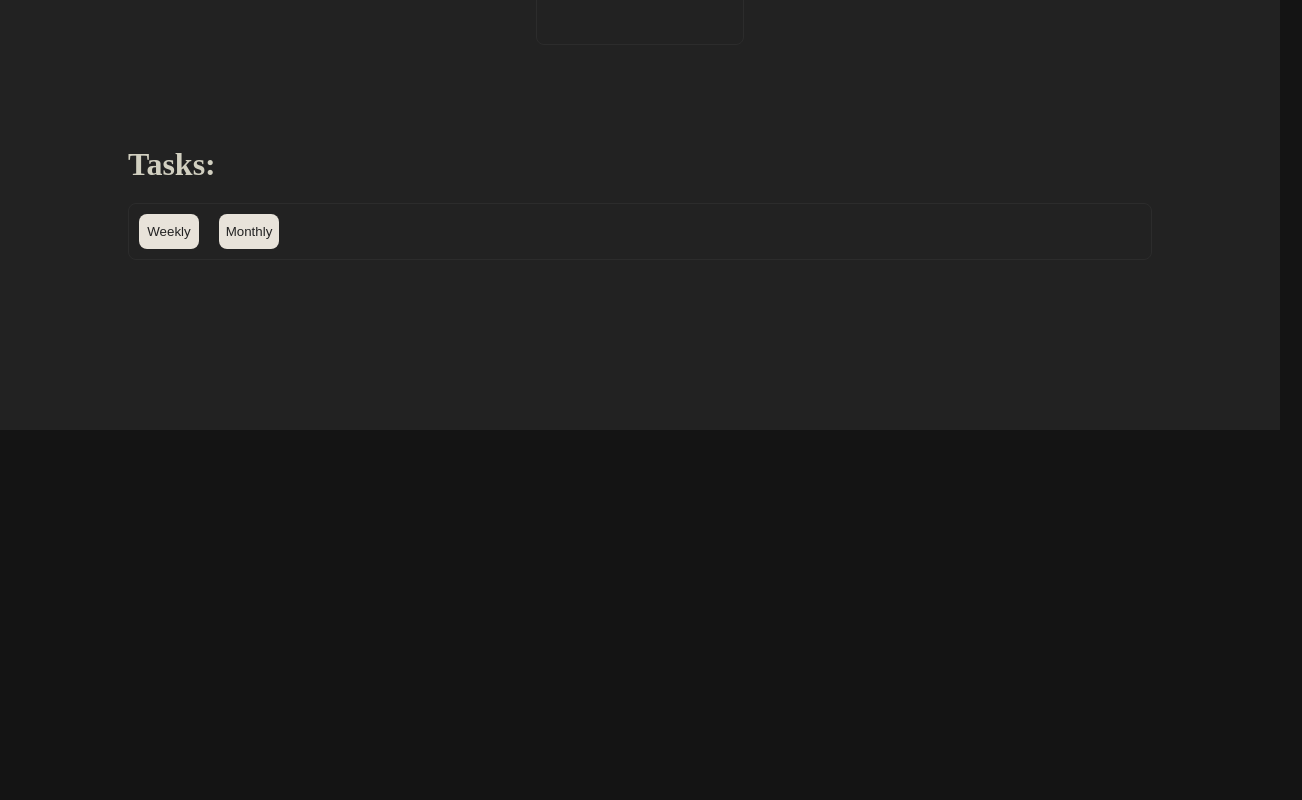
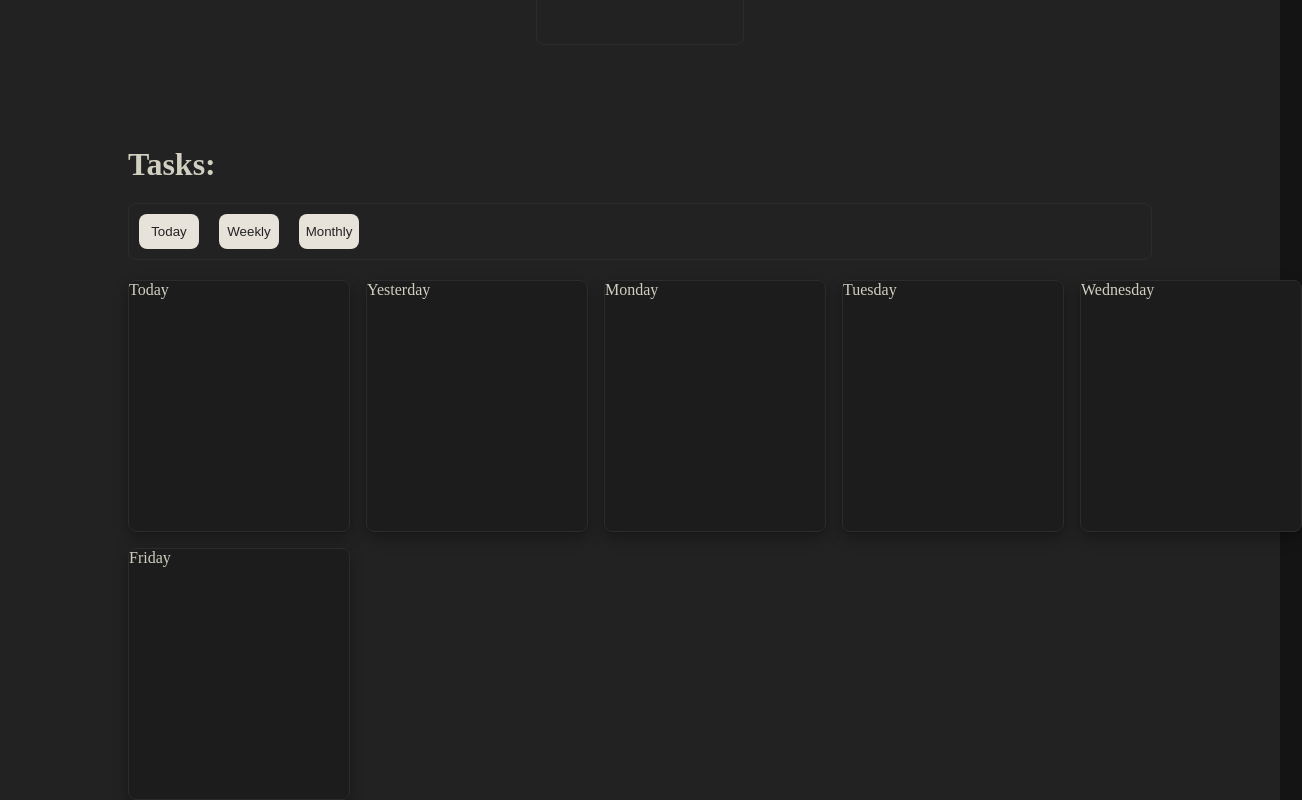
Before and after one commit to Prayushstha/NoNotion, a React (Vite) app: page / in a window 1280 px wide. Shown: the part 515-1315 px from the top of the page, 1302 px wide, since content can reach past the window. Before the commit the page ends 945 px from the top, so only its background shows below. Built offline with nearby package versions, Linux system fonts and the light colour scheme.

Commit message:
Added Task Cards

```diff
--- a/src/pages/dashboard/components/TaskSection/TasksSection.tsx
+++ b/src/pages/dashboard/components/TaskSection/TasksSection.tsx
@@ -1,4 +1,4 @@
-import './tasksection.css'
+import "./tasksection.css";
 
 export function TasksSection() {
   return (
@@ -8,13 +8,19 @@ export function TasksSection() {
       </div>
       <div className="tasks-section-sub-header">
         <div className="buttons">
+          <button className="time-switch-btn">Today</button>
           <button className="time-switch-btn">Weekly</button>
           <button className="time-switch-btn">Monthly</button>
         </div>
       </div>
       <div className="task-cards-container">
-
+        <div className="task-card">Today</div>
+        <div className="task-card">Yesterday</div>
+        <div className="task-card">Monday</div>
+        <div className="task-card">Tuesday</div>
+        <div className="task-card">Wednesday</div>
+        <div className="task-card">Friday</div>
       </div>
     </div>
-    )
+  );
 }
--- a/src/pages/dashboard/components/TaskSection/tasksection.css
+++ b/src/pages/dashboard/components/TaskSection/tasksection.css
@@ -1,4 +1,4 @@
-.tasks-section{
+.tasks-section {
     display: flex;
     flex-direction: column;
     gap: 10px;
@@ -6,24 +6,28 @@
     justify-self: center;
     color: var(--primary);
 }
+
 .tasks-heading h1 {
     margin-bottom: 10px;
 }
-.tasks-section-sub-header{
+
+.tasks-section-sub-header {
     display: flex;
     flex-direction: row;
     border: 1px solid var(--border);
     border-radius: var(--radius);
     min-height: 3rem;
 }
-.buttons{
+
+.buttons {
     display: flex;
     gap: 0px;
     justify-self: start;
     align-self: center;
 }
-.time-switch-btn{
-    border: none ;
+
+.time-switch-btn {
+    border: none;
     border-radius: var(--radius);
     height: 35px;
     width: 60px;
@@ -33,7 +37,19 @@
     cursor: pointer;
 }
 
-.task-cards-container{
+.task-cards-container {
+    margin-top: 10px;
     display: grid;
-    min-height: 20vh;
+    grid-template-columns: repeat(5, 1fr);
+    gap: 16px;
+    justify-items: center;
 }
+
+.task-card {
+    min-height: 250px;
+    width: 220px;
+    border: 1px solid var(--border);
+    border-radius: var(--radius);
+    background-color: var(--card);
+    box-shadow: var(--shadow-sm);
+}
```
Lines whose indentation alone changed are shown as unchanged.
